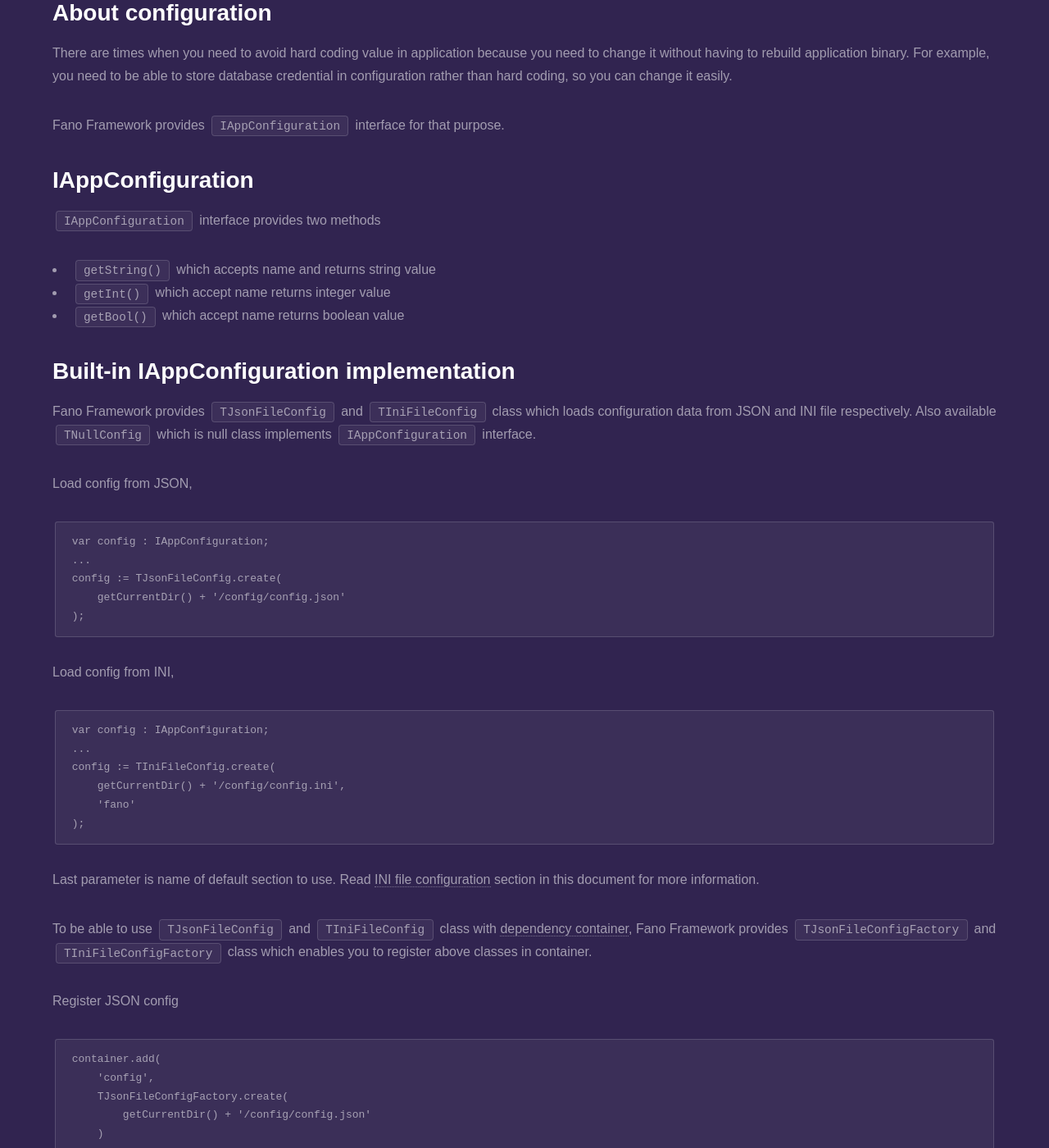
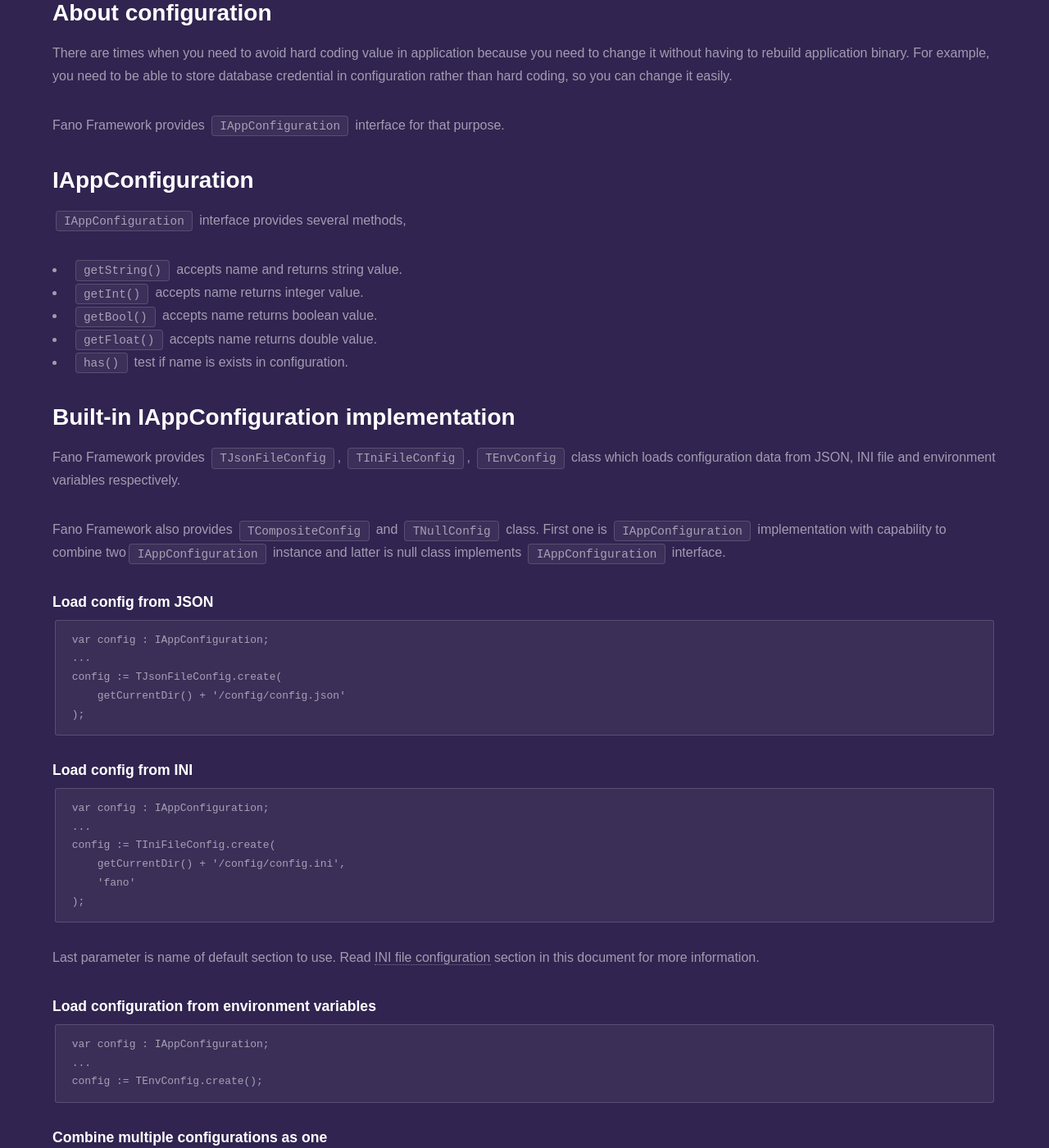
Before and after one commit to fanoframework/fanoframework.github.io, a Jekyll site: the page built from configuration/index.md, in a window 1280 px wide and 1400 px high, scrolled down 299 px. Shown: the whole window at 82% size. Built offline with Jekyll 4.4.1, drawn with Linux system fonts in a browser that asks for light colours; our own code applies the rules of GitHub Pages for plain Markdown files; some of the changed text lies outside the part shown.

````diff
--- a/configuration/index.md
+++ b/configuration/index.md
@@ -14,17 +14,21 @@
 
 ## IAppConfiguration
 
-`IAppConfiguration` interface provides two methods
+`IAppConfiguration` interface provides several methods,
 
-- `getString()` which accepts name and returns string value
-- `getInt()` which accept name returns integer value
-- `getBool()` which accept name returns boolean value
+- `getString()` accepts name and returns string value.
+- `getInt()` accepts name returns integer value.
+- `getBool()` accepts name returns boolean value.
+- `getFloat()` accepts name returns double value.
+- `has()` test if name is exists in configuration.
 
 ## Built-in IAppConfiguration implementation
 
-Fano Framework provides `TJsonFileConfig` and `TIniFileConfig` class which loads configuration data from JSON and INI file respectively. Also available `TNullConfig` which is null class implements `IAppConfiguration` interface.
+Fano Framework provides `TJsonFileConfig`, `TIniFileConfig`, `TEnvConfig` class which loads configuration data from JSON, INI file and environment variables respectively.
 
-Load config from JSON,
+Fano Framework also provides `TCompositeConfig` and `TNullConfig` class. First one is `IAppConfiguration` implementation with capability to combine two`IAppConfiguration` instance and latter is null class implements `IAppConfiguration` interface.
+
+### Load config from JSON
 
 ```
 var config : IAppConfiguration;
@@ -34,7 +38,7 @@
 );
 ```
 
-Load config from INI,
+### Load config from INI
 
 ```
 var config : IAppConfiguration;
@@ -46,9 +50,36 @@
 ```
 Last parameter is name of default section to use. Read [INI file configuration](#ini-file-configuration) section in this document for more information.
 
-To be able to use `TJsonFileConfig` and `TIniFileConfig` class with [dependency container](/dependency-container), Fano Framework provides `TJsonFileConfigFactory` and `TIniFileConfigFactory` class which enables you to register above classes in container.
+### Load configuration from environment variables
 
-Register JSON config
+```
+var config : IAppConfiguration;
+...
+config := TEnvConfig.create();
+```
+
+### Combine multiple configurations as one
+
+`TCompositeConfig` allows you to use multiple configurations. In following setup,
+if configuration not found in environment variables, then it will try to find it in
+config.json.
+
+```
+var config : IAppConfiguration;
+...
+config := TCompositeConfig.create(
+    TEnvConfig.create(),
+    TJsonFileConfig.create(
+        getCurrentDir() + '/config/config.json'
+    )
+);
+```
+
+## Register config instance to dependency container
+
+To be able to use `TJsonFileConfig`, `TIniFileConfig`, `TEnvConfig`, `TCompositeConfig` and `TNullConfig` class with [dependency container](/dependency-container), Fano Framework provides `TJsonFileConfigFactory`, `TIniFileConfigFactory`, `TEnvConfigFactory`, `TCompositeConfigFactory` and `TNullConfigFactory` class which enables you to register above classes in container.
+
+### Register JSON config
 ```
 container.add(
     'config',
@@ -58,7 +89,7 @@
 );
 ```
 
-Register INI config
+### Register INI config
 ```
 container.add(
     'config',
@@ -68,6 +99,26 @@
 );
 ```
 
+### Register environment variable config
+```
+container.add(
+    'config',
+    TEnvConfigFactory.create()
+);
+```
+
+### Register composite configurations
+```
+container.add(
+    'config',
+    TCompositeConfigFactory.create(
+        TNullConfigFactory.create(),
+        TJsonFileConfigFactory.create(getCurrentDir() + '/config/config.json')
+    )
+);
+```
+
+### Retrieve configuration instance from dependency container
 
 To get configuration instance
 
@@ -75,6 +126,11 @@
 var config : IAppConfiguration;
 ...
 config := container.get('config') as IAppConfiguration;
+```
+or with array-like syntax
+
+```
+config := container['config'] as IAppConfiguration;
 ```
 
 ## Read configuration data
@@ -122,6 +178,15 @@
 ...
 cookieMaxAge := config.getInt('cookie.maxAge');
 ```
+
+`getString()`, `getInt()`, `getBool()` and `getFloat()` methods accept second parameter
+if you want to use different value when key does not exist.
+
+```
+baseUrl := config.getString('baseUrl', 'https://example.com');
+```
+If key `baseUrl` is not found, it returns second parameter value.
+
 
 ## <a name="ini-file-configuration"></a>INI file configuration
 
````
Also changed, not shown: security/http-authentication/index.md (+50 -1 lines), security/password-hash/index.md (+28 -7 lines).
